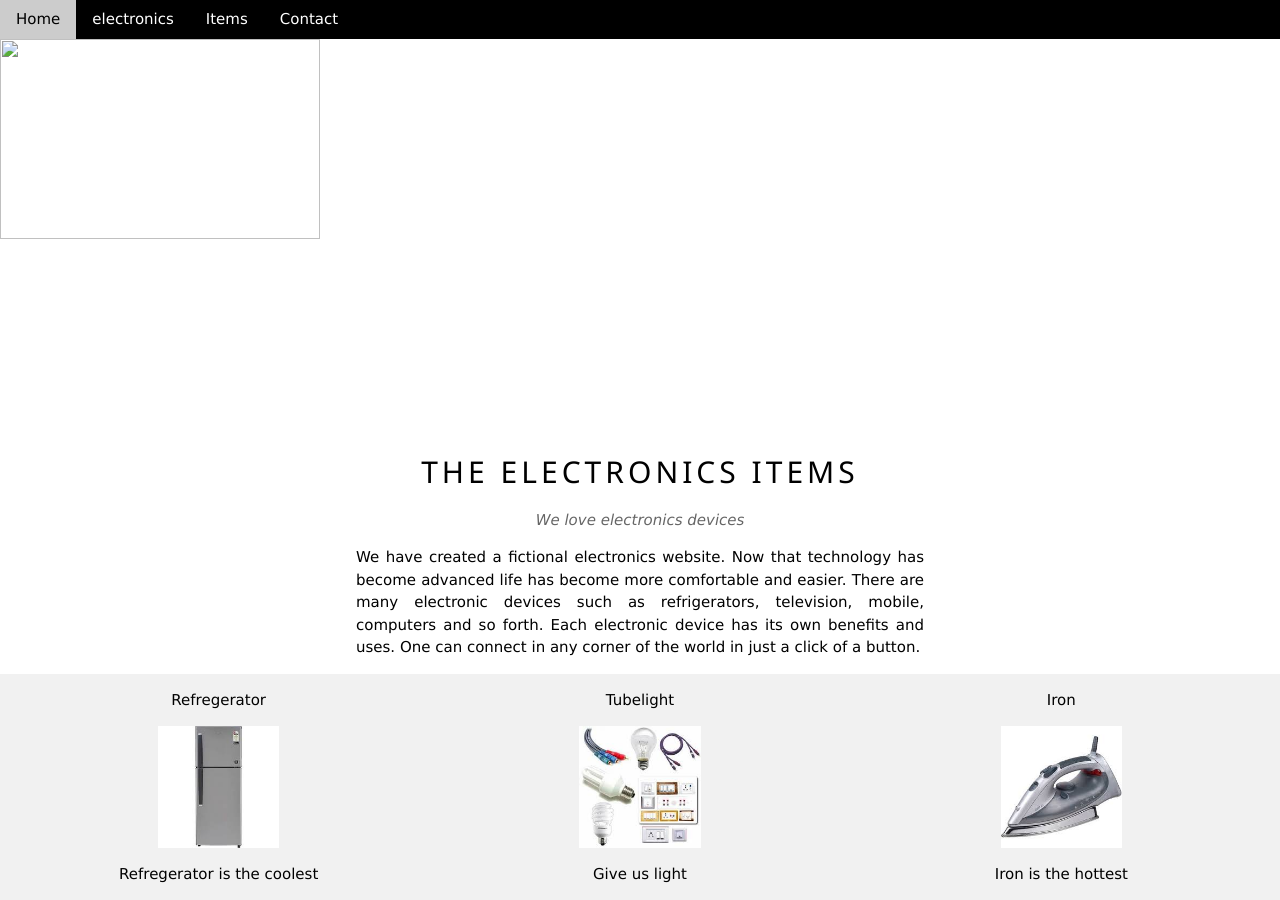
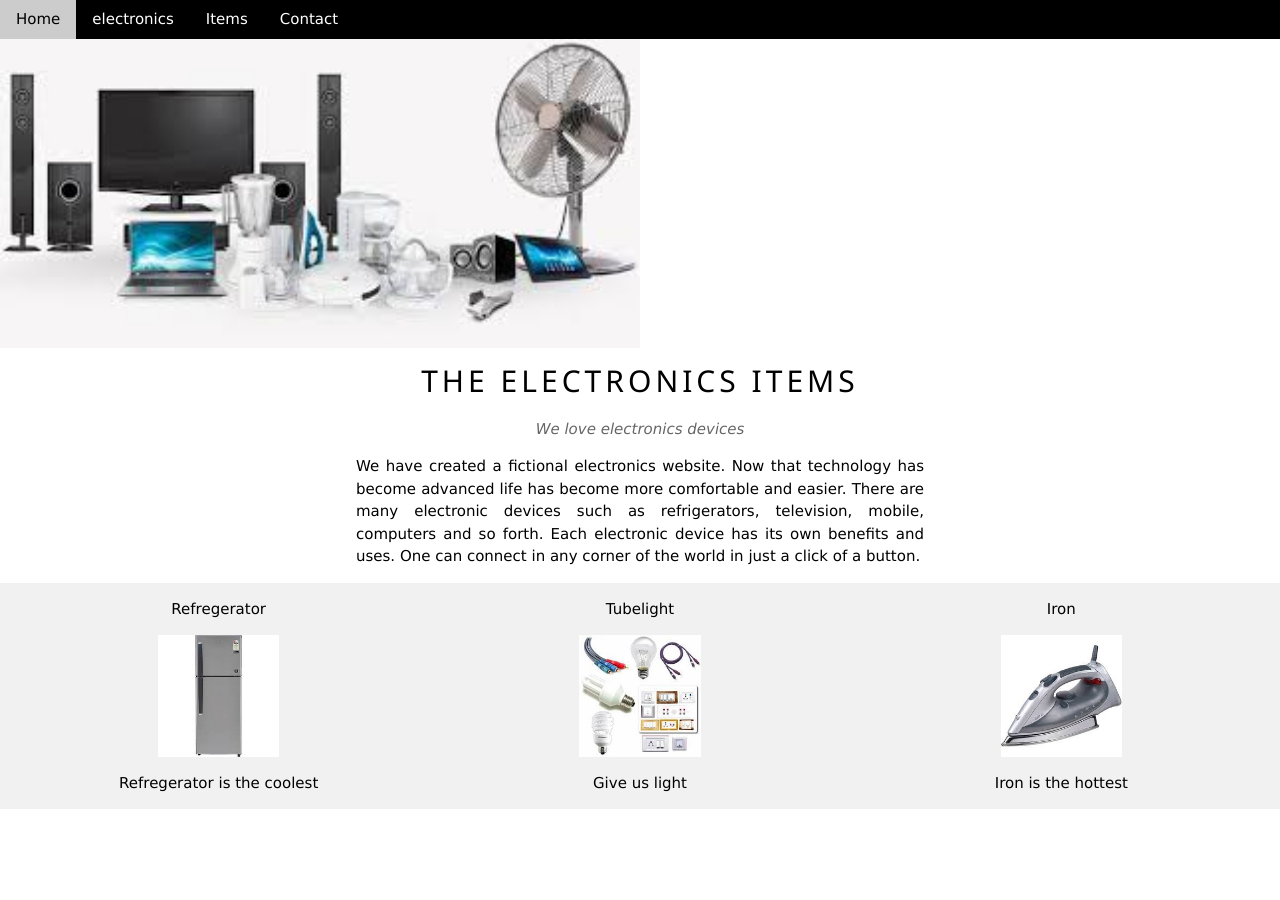
Before and after one commit to 2001gurleen/nagpal, a plain HTML site: page index.html in a window 1280 px wide. Both pictures are taken after a click on the link "electronics". After the commit the page ends 809 px from the top, so only its background shows below. Drawn offline with nearby package versions, Linux system fonts and the light colour scheme; files whose address does not match are found by name.

Commit message:
Update index.html

```diff
--- a/index.html
+++ b/index.html
@@ -18,7 +18,7 @@
   style="width:50%">
   <img class="mySlides" src="electronics4.jpeg"
   style="width:30%">
-  <img class="mySlides" src="img/electronics 2.jpeg"
+  <img class="mySlides" src="electronics 2.jpeg"
   style="width:50%">
 </section>
 
```
